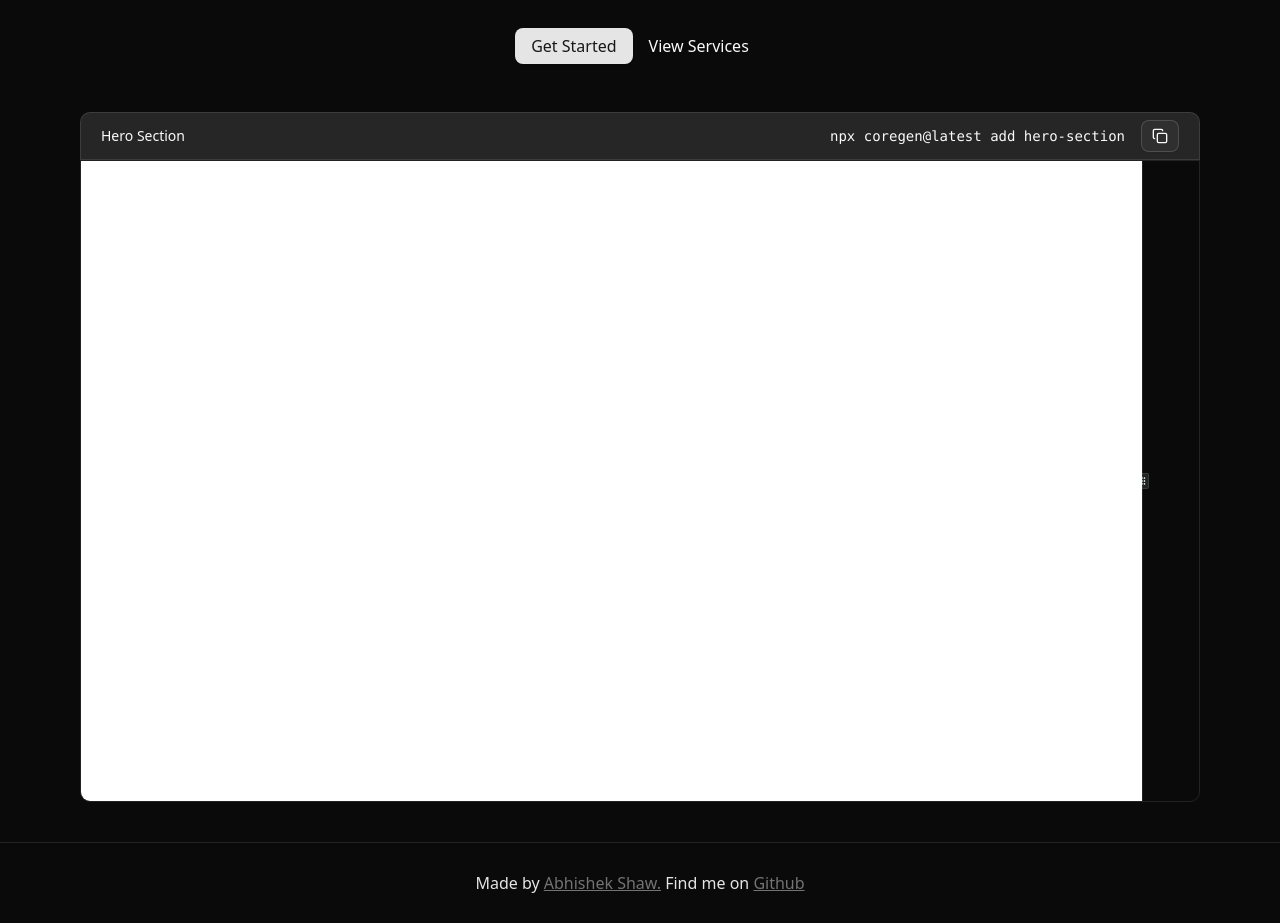
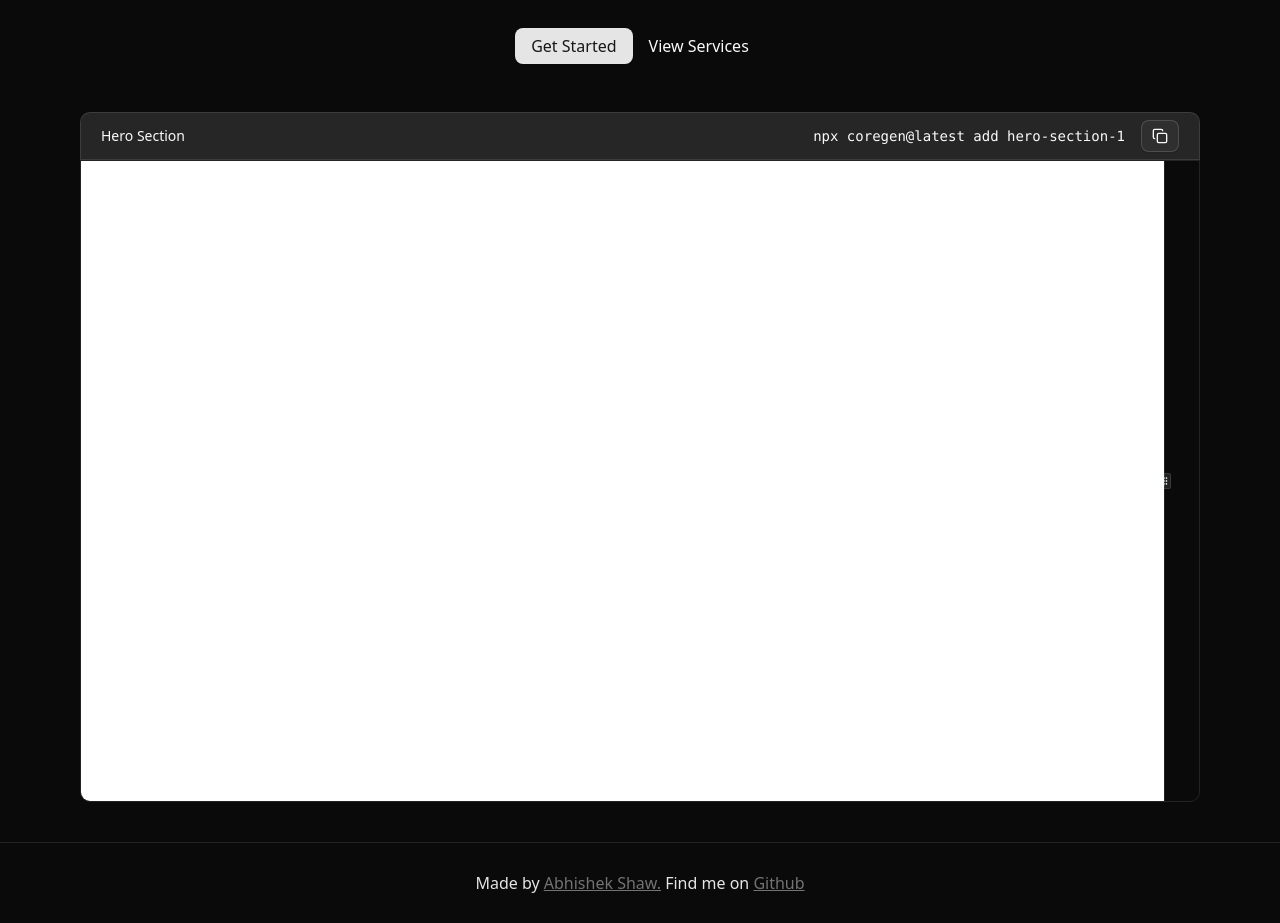
Before and after one commit to A-B-H-I-S-H-E-K-S-H-A-W/coregen, a Next.js app: page / in a window 1280 px wide. Shown: the part 360-1283 px from the top of the page. Built offline with nearby package versions, Linux system fonts and the light colour scheme.

Commit message:
Made the iframe reusable by blocks

```diff
--- a/src/app/(root)/page.jsx
+++ b/src/app/(root)/page.jsx
@@ -25,11 +25,11 @@ export default function Home() {
         </div>
       </div>
       <div className="mt-12">
-        {blocks.map(({ id, command, title }) => (
+        {blocks.map(({ id, command, title, iframeSrc }) => (
           <ResizableContainer key={id} command={command} title={title}>
             <div className="h-[80vh] w-full overflow-hidden bg-background">
               <iframe
-                src="/hero-1"
+                src={iframeSrc}
                 className="h-full w-full border-0"
                 title="Responsive Preview"
               />
--- a/src/components/ResizeableContainer.jsx
+++ b/src/components/ResizeableContainer.jsx
@@ -46,7 +46,7 @@ export function ResizableContainer({
         direction="horizontal"
         className="rounded-b-lg border md:min-w-[350px] max-w-full"
       >
-        <ResizablePanel defaultSize={95} minSize={25}>
+        <ResizablePanel defaultSize={97} minSize={25}>
           <div className="h-[80vh] w-full overflow-hidden bg-background">
             <div className="h-full w-full overflow-y-auto">
               <div className="min-h-full">{children}</div>
@@ -54,7 +54,7 @@ export function ResizableContainer({
           </div>
         </ResizablePanel>
         <ResizableHandle withHandle />
-        <ResizablePanel defaultSize={5}></ResizablePanel>
+        <ResizablePanel defaultSize={3}></ResizablePanel>
       </ResizablePanelGroup>
     </div>
   );
--- a/src/data/blocks.jsx
+++ b/src/data/blocks.jsx
@@ -2,6 +2,7 @@ export const blocks = [
   {
     id: 1,
     title: "Hero Section",
-    command: "npx coregen@latest add hero-section",
+    command: "npx coregen@latest add hero-section-1",
+    iframeSrc: "/hero-1",
   },
 ];
```
